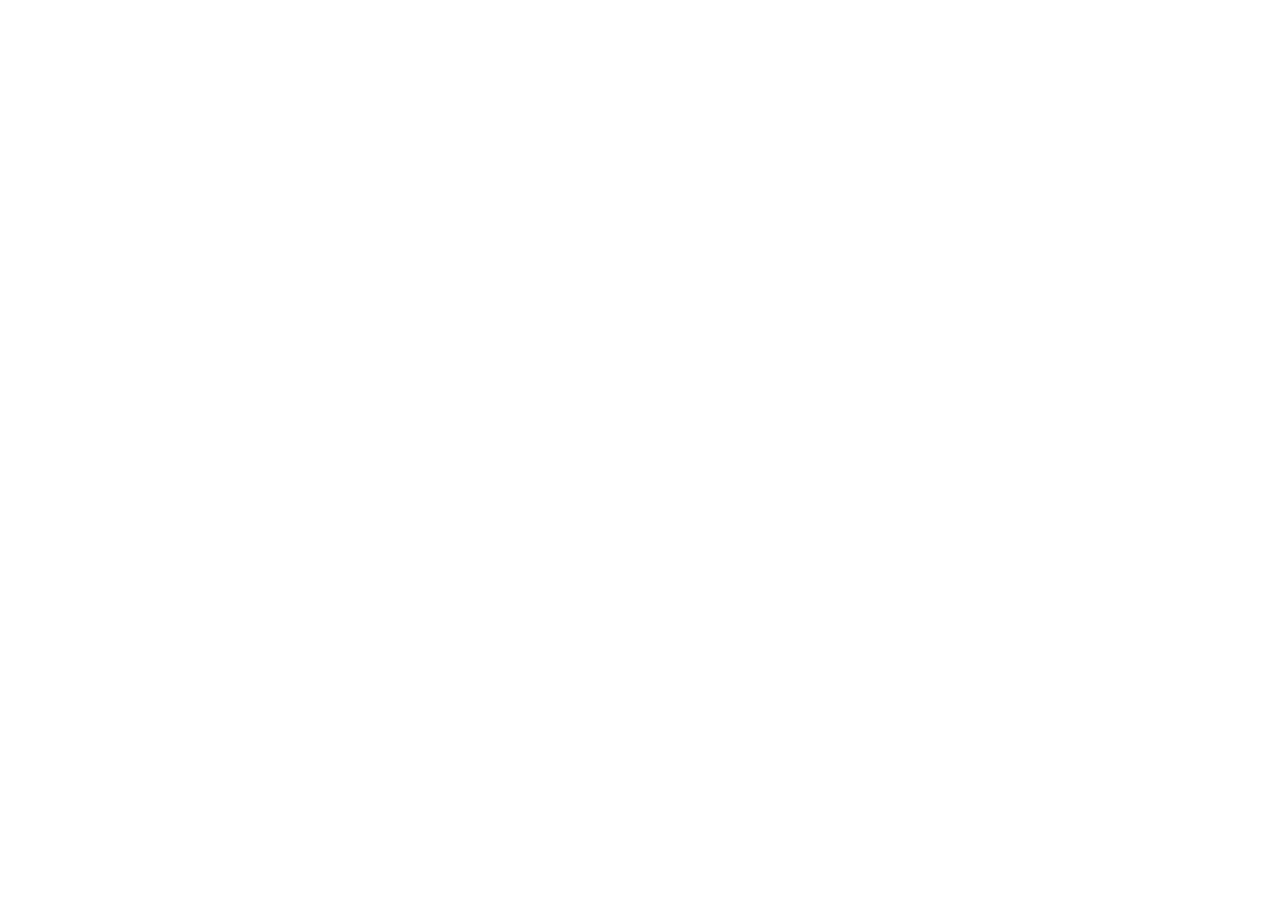
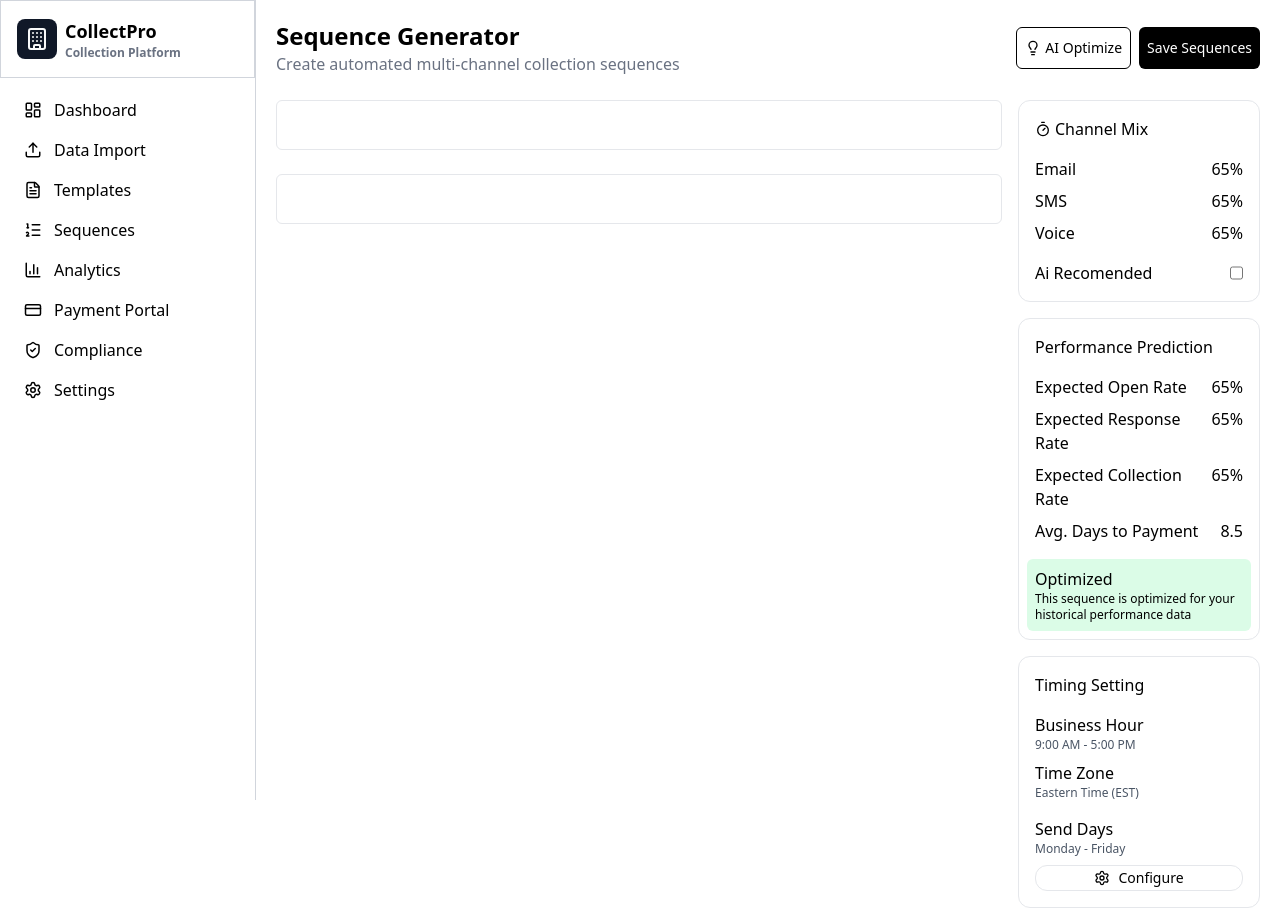
Before and after one commit to Sujan545/Dashboard-Design, a React (Vite) app: page /sequences in a window 1280 px wide. Before the commit this address had no page. Shown: the top 924 px of the page. Before the commit the page ends 800 px from the top, so only its background shows below. Built offline with nearby package versions, Linux system fonts and the light colour scheme.

Commit message:
structured file

```diff
--- a/src/App.tsx
+++ b/src/App.tsx
@@ -5,6 +5,8 @@
 import MainLayout from './layout/MainLayout'
 import Templates from './pages/TemplatesPage'
 import TemplateEdit from './pages/TemplateEditPage'
+import Sequences from './pages/SEquencesPage'
+
 
 
 function App() {
@@ -18,6 +20,7 @@
     <Route path='dashboard' element={<Dashboard/>}/>
     <Route path='templates' element={<Templates/>}/>
     <Route path='template/edit' element={<TemplateEdit/>}/>
+    <Route path='sequences' element={<Sequences/>}/>
 
   </Route>
  </Routes>
--- /dev/null
+++ b/src/components/sequence/SequenceTimeline.tsx
@@ -0,0 +1,14 @@
+
+
+
+export default function Timeline() {
+
+
+    return (
+        <>
+            <div>
+
+            </div>
+        </>
+    )
+}
--- /dev/null
+++ b/src/components/template/ToneSlider.tsx
@@ -0,0 +1,38 @@
+import { useState } from "react";
+
+
+type Tone = "Casual" | "Neutral" | "Formal";
+
+export default function ToneSlider() {
+    const [value, setValue] = useState<number>(1);
+    const toneMap: Record<number, Tone> = {
+        0: "Casual",
+        1: "Neutral",
+        2: "Formal"
+    };
+    const tone = toneMap[value];
+
+
+    return (
+        <div>
+            <div className="flex flex-col gap-2 w-full">
+                {/* Range Input */}
+                <input
+                    type="range"
+                    min={0}
+                    max={2}
+                    step={1}
+                    value={value}
+                    onChange={(e) => setValue(Number(e.target.value))}
+                    className="w-full accent-blue-600 cursor-pointer"
+                />
+
+                {/* Selected Tone Display */}
+                <div className="text-sm text-gray-600">
+                    Selected tone:{" "}
+                    <span className="font-semibold text-gray-900">{tone}</span>
+                </div>
+            </div>
+        </div>
+    )
+}
--- /dev/null
+++ b/src/pages/SequencesPage.tsx
@@ -0,0 +1,114 @@
+import { LightbulbIcon, Settings, Timer } from "lucide-react";
+
+
+
+export default function Sequences() {
+
+
+    return (
+        <>
+            <div className="flex justify-between items-center">
+                <div>
+                    <h1 className="font-semibold text-2xl">Sequence Generator</h1>
+                    <p className="text-gray-500">Create automated multi-channel collection sequences </p>
+                </div>
+                <div className="flex gap-2">
+                    <button className="border rounded-md p-2 hover:bg-gray-400 text-sm flex gap-1 items-center"> <LightbulbIcon className="w-4" /> AI Optimize</button>
+                    <button className="bg-black text-white rounded-md p-2 text-sm ">Save Sequences</button>
+                </div>
+            </div>
+            <div className="flex gap-4 w-full">
+                <div className="flex flex-col w-3/4">
+                    <div className="rounded-md  border border-gray-200 mt-6 p-6">
+
+
+
+                    </div>
+
+
+                    <div className="rounded-md  border border-gray-200 mt-6 p-6">
+
+
+
+
+
+                    </div>
+                </div>
+
+                <div className="w-1/4 gap-4 flex flex-col">
+                    <div className="rounded-xl border border-gray-200 mt-6">
+                        <p className="flex gap-1 p-4 "><Timer className="w-4" /> Channel Mix</p>
+                        <div className="flex justify-between px-4">
+                            <span>Email</span>
+                            <span> 65%</span>
+                        </div>
+                        <div className="flex justify-between py-2 px-4">
+                            <span>SMS</span>
+                            <span> 65%</span>
+                        </div>
+                        <div className="flex justify-between  px-4">
+                            <span>Voice</span>
+                            <span> 65%</span>
+                        </div>
+                        <div className="flex justify-between p-4">
+
+                            <span>Ai Recomended</span>
+                            <input type="checkbox" />
+                        </div>
+                    </div>
+
+                    <div className="rounded-xl border border-gray-200 ">
+                        <p className=" py-4 px-4"> Performance Prediction</p>
+                        <div className="flex justify-between px-4">
+                            <span>Expected Open Rate</span>
+                            <span> 65%</span>
+                        </div>
+                        <div className="flex justify-between py-2 px-4">
+                            <span>Expected Response Rate</span>
+                            <span> 65%</span>
+                        </div>
+                        <div className="flex justify-between  px-4">
+                            <span>Expected Collection Rate</span>
+                            <span> 65%</span>
+                        </div>
+                        <div className="flex justify-between py-2 px-4">
+                            <span>Avg. Days to Payment</span>
+                            <span>8.5</span>
+                        </div>
+                        <div className="rounded-md bg-green-100 px-2 py-2 m-2 flex flex-col">
+                            <span>Optimized</span>
+                            <span className="text-xs">This sequence is optimized for your historical performance data </span>
+                        </div>
+                    </div>
+
+                    <div className="rounded-xl border border-gray-200  px-4">
+                        <p className=" py-4 "> Timing Setting</p>
+                        <div className="flex flex-col ">
+                            <span>Business Hour</span>
+                            <span className="text-xs text-gray-600">9:00 AM - 5:00 PM</span>
+                        </div>
+                        <div className="flex flex-col py-2">
+                            <span>Time Zone</span>
+                            <span className="text-xs text-gray-600">Eastern Time (EST)</span>
+                        </div>
+                        <div className="flex flex-col py-2">
+                            <span>Send Days</span>
+                            <span className="text-xs text-gray-600">Monday - Friday</span>
+                        </div>
+
+                        <button className="flex justify-center w-full rounded-xl mb-4 text-sm items-center border border-gray-200 hover:bg-gray-300 gap-2 "><Settings className="w-4" />Configure</button>
+                    </div>
+                    <div className="rounded-xl border border-gray-200  px-4">
+                        <p className=" py-4 "> Quick Start</p>
+                        <div className="flex flex-col gap-2  ">
+                        <button className="rounded-xl border border-gray-200 hover:bg-gray-300 w-full px-2 text-start">Standard 30-Day</button>
+                        <button className="rounded-xl border border-gray-200 hover:bg-gray-300 w-full px-2 text-start">Standard 30-Day</button>
+                        <button className="rounded-xl border border-gray-200 hover:bg-gray-300 w-full px-2 mb-4 text-start">Standard 30-Day</button>
+                        </div>
+                    </div>
+                </div>
+
+            </div >
+        </>
+    )
+}
--- a/src/pages/TemplateEditPage.tsx
+++ b/src/pages/TemplateEditPage.tsx
@@ -1,5 +1,6 @@
 import { AtomIcon, Mail, MessageCircle, PhoneCallIcon, Plus, type LucideIcon } from "lucide-react"
 import { useState } from "react";
+
 
 interface ButtonProps {
     button: string;
@@ -38,7 +39,17 @@
 
 export default function TemplateEdit() {
 
+    const templateText: string = `Dear {{First Name}},
+    We hope this message finds you well. We wanted to remind you that your payment of {{Amount}} was due on {{Due Date}}.\n
+    Please click the link below to make your payment:\n
+    {{Payment Link}}\n
+    If you have any questions, please don't hesitate to contact us.\n
+    Best regards,\n
+    Collections Team`;
+
     const [activeCategory, setActiveCategory] = useState("Email");
+    const [messageBody, setMessageBody] = useState(templateText);
+    const [value, setValue] = useState<number>(0.44);
     const tokenInfo = [
         "First Name",
         "Last Name",
@@ -63,17 +74,7 @@
             icon: PhoneCallIcon
         }
     ];
-  const templateText = `Dear {{First Name}},
 
-We hope this message finds you well. We wanted to remind you that your payment of {{Amount}} was due on {{Due Date}}.
-
-Please click the link below to make your payment:
-{{Payment Link}}
-
-If you have any questions, please don't hesitate to contact us.
-
-Best regards,
-Collections Team`;
     return (
         <>
             <div className="flex justify-between items-center">
@@ -87,7 +88,6 @@
                 </div>
             </div>
             <div className="flex gap-6 w-full">
-
                 <div className="flex flex-col gap-6 w-3/4">
                     <div className="rounded-md  border border-gray-200 mt-6 p-6">
                         <p>Template Details</p>
@@ -138,12 +138,18 @@
                         </div>
                         <div>
                             <p className="py-4">Message Body</p>
-                            <textarea  className="w-full h-40 p-2 focus:ring-2 focus:outline-none rounded-md focus:ring-gray-300" name="" id="" value={templateText}></textarea>
+                            <textarea
+                                className="w-full h-40 p-2 focus:ring-2 focus:outline-none rounded-md focus:ring-gray-300"
+                                name="" id="" value={templateText}
+                                onChange={(e) => setMessageBody(e.target.value)}></textarea>
                         </div>
                     </div>
 
                     <div className="rounded-md border border-gray-200 p-4">
-
+                        <p>Preview</p>
+                        <div className="rounded-md bg-gray-100 p-2">
+                            {messageBody}
+                        </div>
                     </div>
                 </div>
                 <div className="w-1/4">
@@ -159,6 +165,22 @@
                         <p className="p-4 flex gap-2 items-center"><AtomIcon className="w-4" />AI Assistant</p>
                         <div className="px-4 py-4">
                             <p>Tone</p>
+                            <div className="flex justify-between text-xs pt-2">
+                                <span>Casual</span>
+                                <span>Formal</span>
+                            </div>
+                            <div className="flex flex-col gap-2 w-full">
+                                {/* Range Input */}
+                                <input
+                                    type="range"
+                                    min={0}
+                                    max={1}
+                                    step={0.1}
+                                    value={value}
+                                    onChange={(e) => setValue(Number(e.target.value))}
+                                    className="w-full accent-blue-600 cursor-pointer"
+                                />
+                            </div>
                         </div>
                         <div className="flex flex-col p-4 gap-2">
                             <button className="border border-gray-200 hover:bg-gray-200 rounded-xl">Rewrite</button>
--- a/src/pages/TemplatesPage.tsx
+++ b/src/pages/TemplatesPage.tsx
@@ -7,7 +7,7 @@
 
 export default function Templates() {
     const [search, setSearch] = useState("");
-    const [activeCategory, setActiveCategory] = useState<Category>("Custom");
+    const [activeCategory, setActiveCategory] = useState<Category>("All");
     const navigate =useNavigate();
 
     const categories: Category[] = [
```
Also changed, not shown: src/pages/DashboardPage.tsx (+5 -5 lines), src/components/dashboard/ActionCard.tsx (renamed from src/components/shared/ActionCard.tsx), src/components/dashboard/ActivityCard.tsx (renamed from src/components/shared/ActivityCard.tsx), src/components/dashboard/DisplayCard.tsx (renamed from src/components/shared/DisplayCard.tsx), src/components/dashboard/PerformanceCard.tsx (renamed from src/components/shared/PerformanceCard.tsx).
